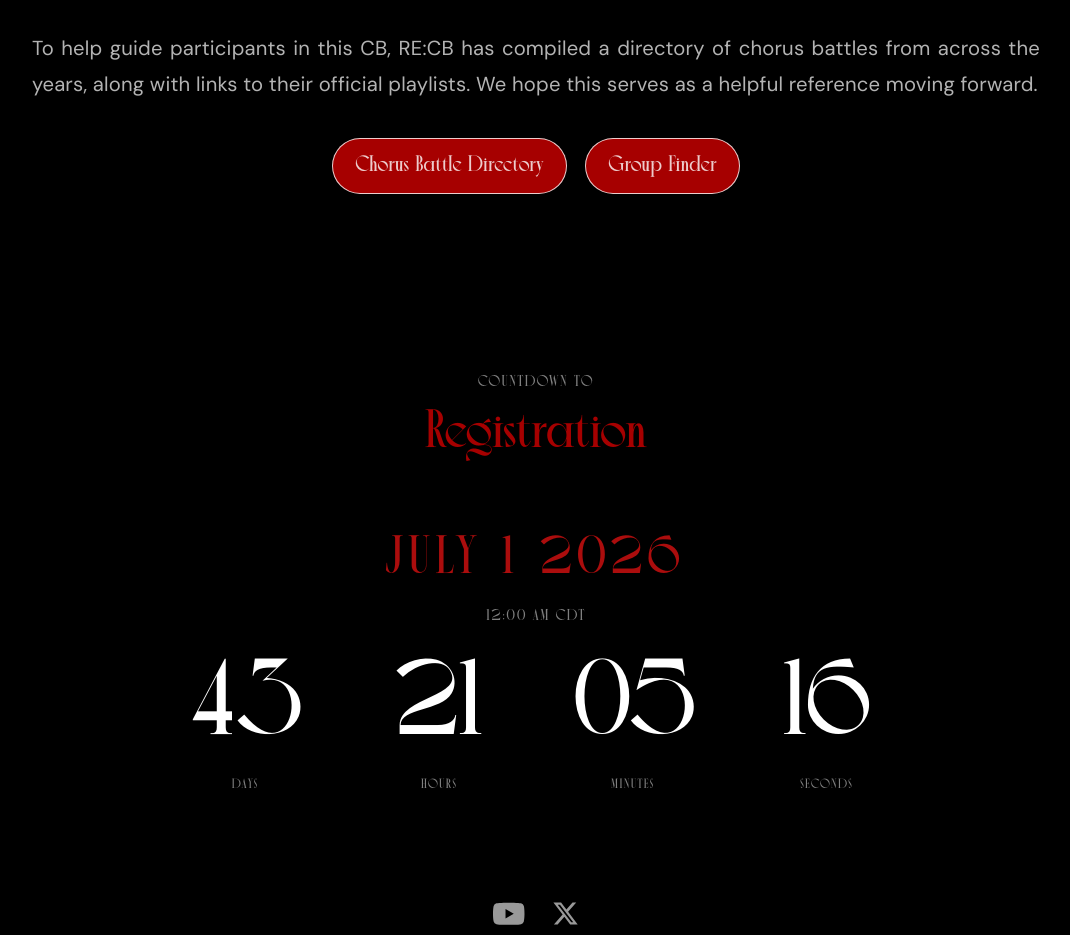
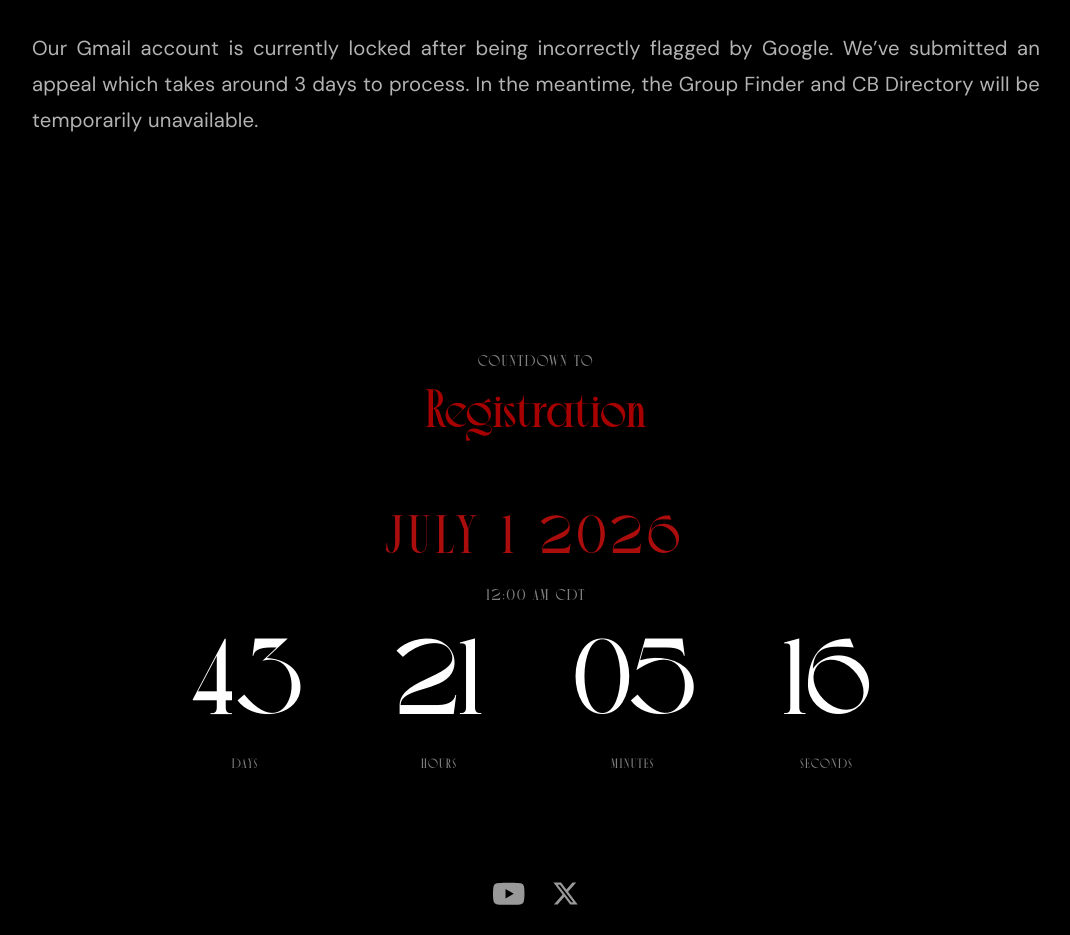
Before and after one commit to replaycb/replaycb, a React (Vite) app: page /#/ in a window 1280 px wide. Shown: the part 1220-2155 px from the top of the page, without its empty margins (104-1174 px from the left). Built offline with nearby package versions, Linux system fonts and the light colour scheme.

Commit message:
removed buttons on home

```diff
--- a/src/pages/Home.jsx
+++ b/src/pages/Home.jsx
@@ -149,28 +149,12 @@ export default function Home() {
                         way. We hope to see you join!
                         <br />
                         <br />
-                        To help guide participants in this CB, RE:CB has
-                        compiled a directory of chorus battles from across the
-                        years, along with links to their official playlists. We
-                        hope this serves as a helpful reference moving forward.
+                        Our Gmail account is currently locked after being
+                        incorrectly flagged by Google. We&rsquo;ve submitted an
+                        appeal which takes around 3 days to process. In the
+                        meantime, the Group Finder and CB Directory will be
+                        temporarily unavailable.
                     </p>
-                    <div className="flex flex-wrap gap-4 justify-center">
-                        <a
-                            href="https://docs.google.com/spreadsheets/d/1SAJgWRMmhqKNdwoIzI2SYK0w3s5FkHHj_MAiwIJeTik/edit?usp=sharing"
-                            target="_blank"
-                            rel="noopener noreferrer"
-                            className="px-5 py-2.5 rounded-4xl border  bg-main-100 text-white/80 hover:text-white hover:border-white/50 transition-colors text-xl font-arose"
-                        >
-                            Chorus Battle Directory
-                        </a>
-                        <a
-                            href="https://docs.google.com/spreadsheets/d/1HAhd7WZTlKBtN-F9x07I34pDkUXbCDzj0_kSA9hJHs8/edit?usp=sharing"
-                            target="_blank"
-                            className="px-5 py-2.5 rounded-4xl border bg-main-100 text-white/80 hover:text-white hover:border-white/50 transition-colors text-xl font-arose"
-                        >
-                            Group Finder
-                        </a>
-                    </div>
                 </div>
             </section>
 
```
